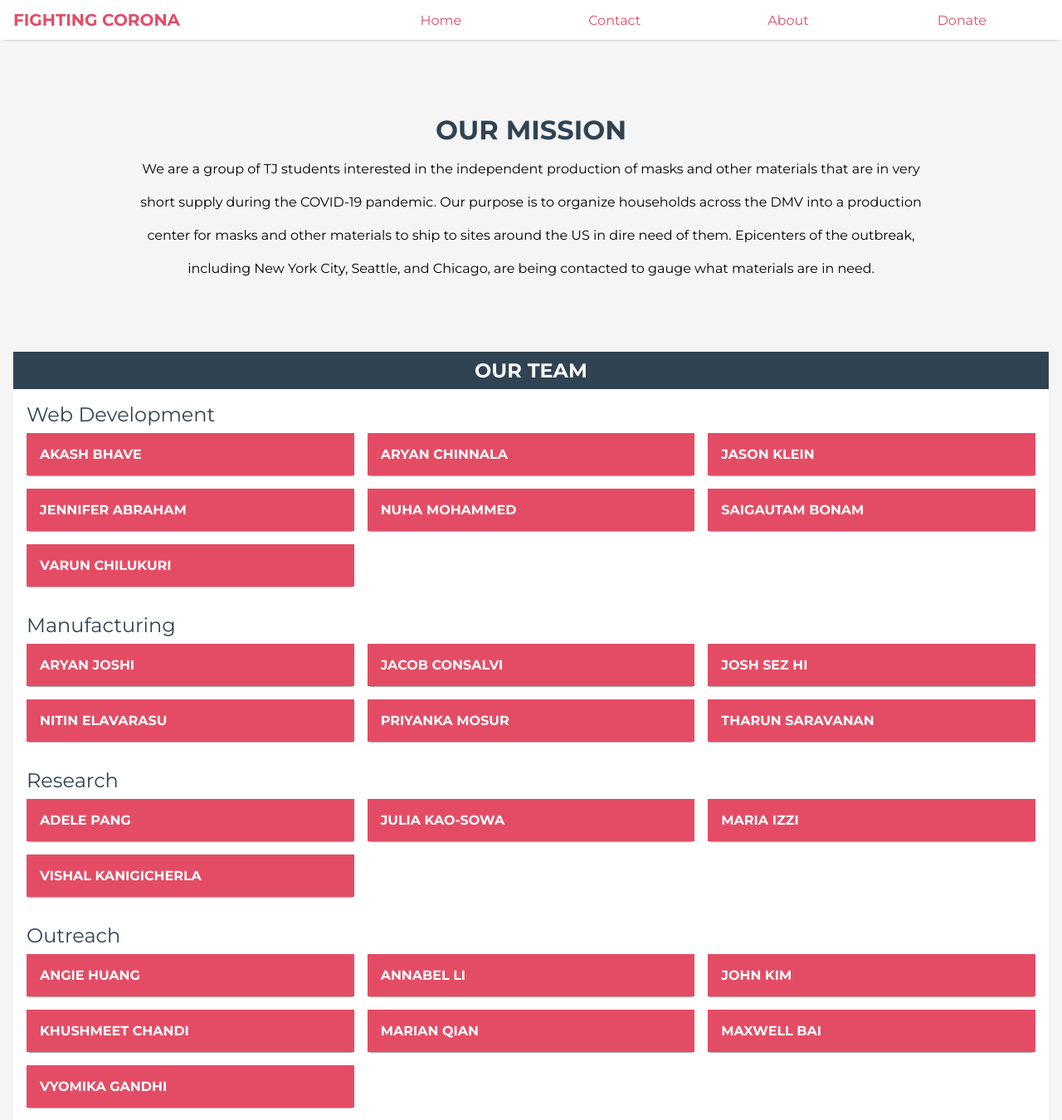
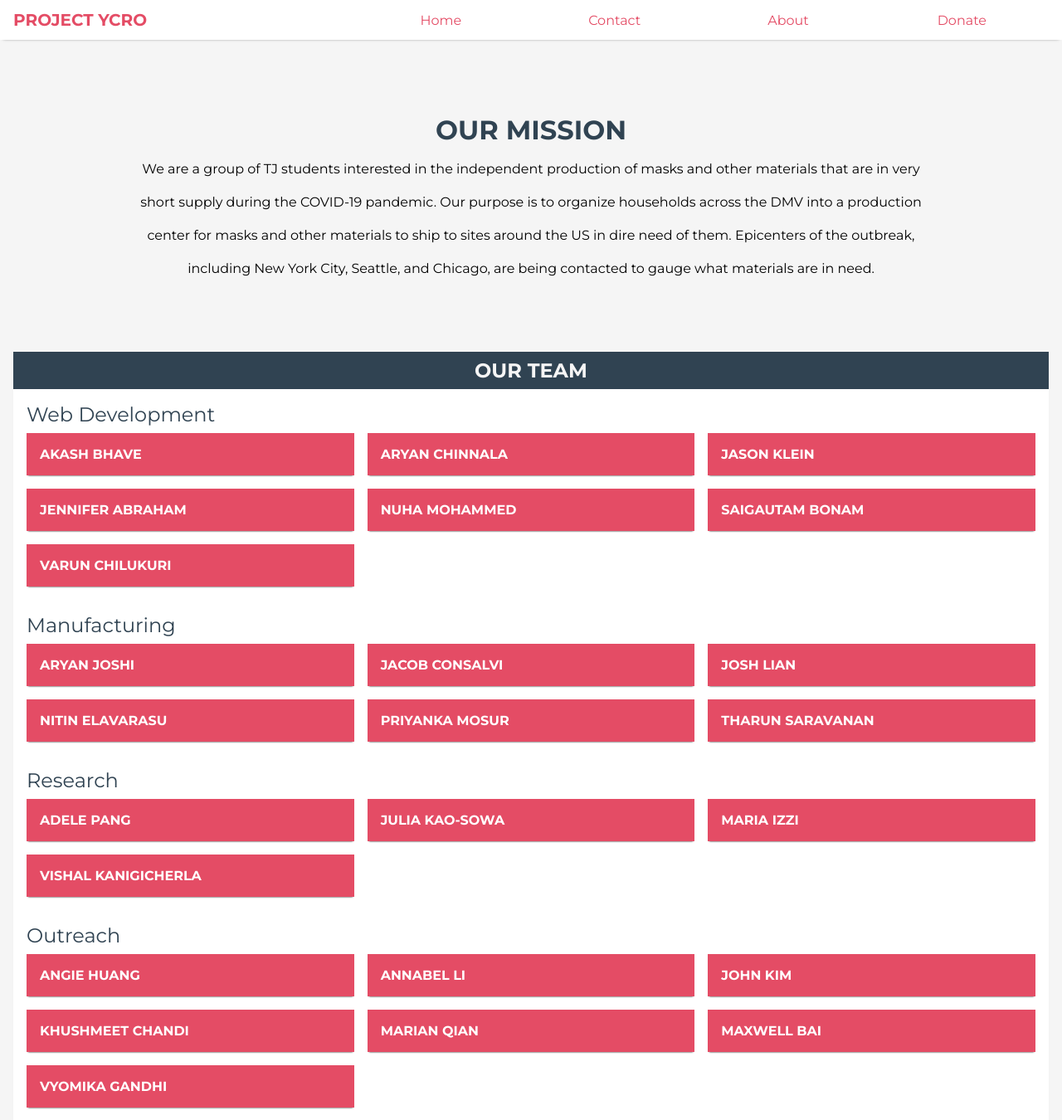
Before and after one commit to fighting-covid/website, a Flask app: page /about in a window 1280 px wide. Shown: the top 1350 px of the page at 83% size. Run offline with Flask 3, Linux system fonts and the light colour scheme.

Commit message:
Changed "Fighting Corona" to "Project YCRO"
Varun Chilukuri
4/4/20
11:19 PM

```diff
--- a/templates/about.html
+++ b/templates/about.html
@@ -12,13 +12,13 @@
         <link rel="stylesheet" href="{{ url_for('static', filename='styles/about.css') }}" />
         <link rel="stylesheet" href="{{ url_for('static', filename='styles/footer.css') }}" />
         <link rel="stylesheet" href="{{ url_for('static', filename='styles/style.css') }}" />
-        <title>Fighting Corona | About</title>
+        <title>Project YCRO | About</title>
     </head>
 
     <body>
         <header>
             <a href="/" class="name">
-                <h1>Fighting Corona</h1>
+                <h1>Project YCRO</h1>
             </a>
             <nav class="nav">
                 <button class="hamburger" type="button">
@@ -72,7 +72,7 @@
                     <div class="members">
                         <span class="member">Aryan Joshi</span>
                         <span class="member">Jacob Consalvi</span>
-                        <span class="member">Josh Sez Hi</span>
+                        <span class="member">Josh Lian</span>
                         <span class="member">Nitin Elavarasu</span>
                         <span class="member">Priyanka Mosur</span>
                         <span class="member">Tharun Saravanan</span>
--- a/templates/contact.html
+++ b/templates/contact.html
@@ -12,13 +12,13 @@
         <link rel="stylesheet" href="{{ url_for('static', filename='styles/form.css') }}" />
         <link rel="stylesheet" href="{{ url_for('static', filename='styles/footer.css') }}" />
         <link rel="stylesheet" href="{{ url_for('static', filename='styles/style.css') }}" />
-        <title>Fighting Corona | Contact</title>
+        <title>Project YCRO | Contact</title>
     </head>
 
     <body>
         <header>
             <a href="/" class="name">
-                <h1>Fighting Corona</h1>
+                <h1>Project YCRO</h1>
             </a>
             <nav class="nav">
                 <button class="hamburger" type="button">
--- a/templates/index.html
+++ b/templates/index.html
@@ -12,13 +12,13 @@
         <link rel="stylesheet" href="{{ url_for('static', filename='styles/index.css') }}" />
         <link rel="stylesheet" href="{{ url_for('static', filename='styles/footer.css') }}" />
         <link rel="stylesheet" href="{{ url_for('static', filename='styles/style.css') }}" />
-        <title>Fighting Corona | Home</title>
+        <title>Project YCRO | Home</title>
     </head>
 
     <body>
         <header>
             <a href="/" class="name">
-                <h1>Fighting Corona</h1>
+                <h1>Project YCRO</h1>
             </a>
             <nav class="nav">
                 <button class="hamburger" type="button">
```
